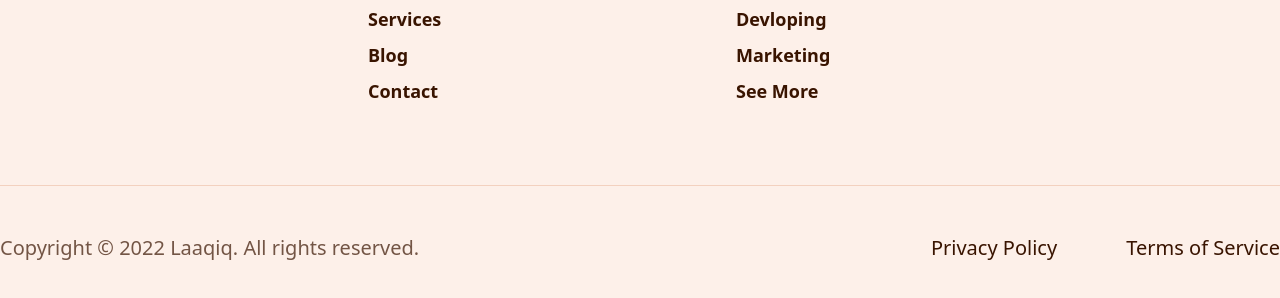
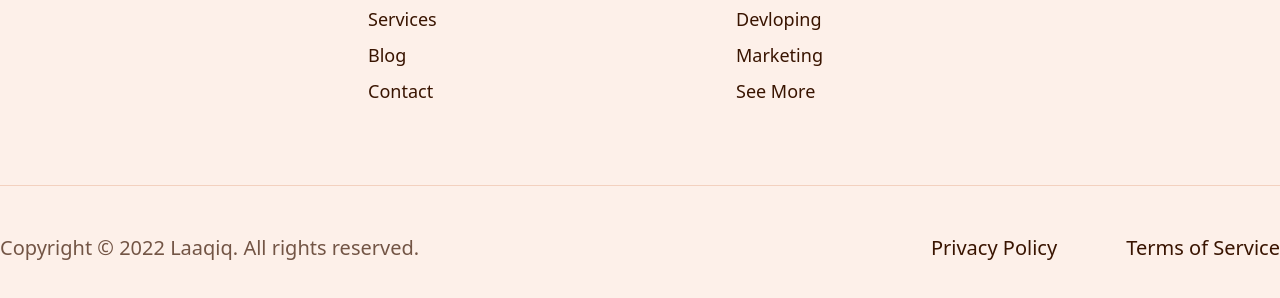
Before and after one commit to debasisbisoyi/theemwiz, a plain HTML site: page index.html in a window 1280 px wide. Shown: the part 3658-3956 px from the top of the page. Drawn offline with nearby package versions, Linux system fonts and the light colour scheme.

Commit message:
fix footer

```diff
--- a/index.html
+++ b/index.html
@@ -207,7 +207,7 @@
             <!-- Column 2 -->
             <div>
               <h2 class="text-xl mb-4 text-[#ef6d58]">MENU</h2>
-              <ul class="space-y-2 text-lg font-semibold">
+              <ul class="space-y-2 text-lg">
                 <li><a href="#" class="hover:underline">About</a></li>
                 <li><a href="#" class="hover:underline">Services</a></li>
                 <li><a href="#" class="hover:underline">Blog</a></li>
@@ -218,7 +218,7 @@
             <!-- Column 3 -->
             <div>
               <h2 class="text-xl mb-4 text-[#ef6d58]">SERVICE</h2>
-              <ul class="space-y-2 text-lg font-semibold">
+              <ul class="space-y-2 text-lg">
                 <li><a href="#" class="hover:underline">Designing</a></li>
                 <li><a href="#" class="hover:underline">Devloping</a></li>
                 <li><a href="#" class="hover:underline">Marketing</a></li>
```
